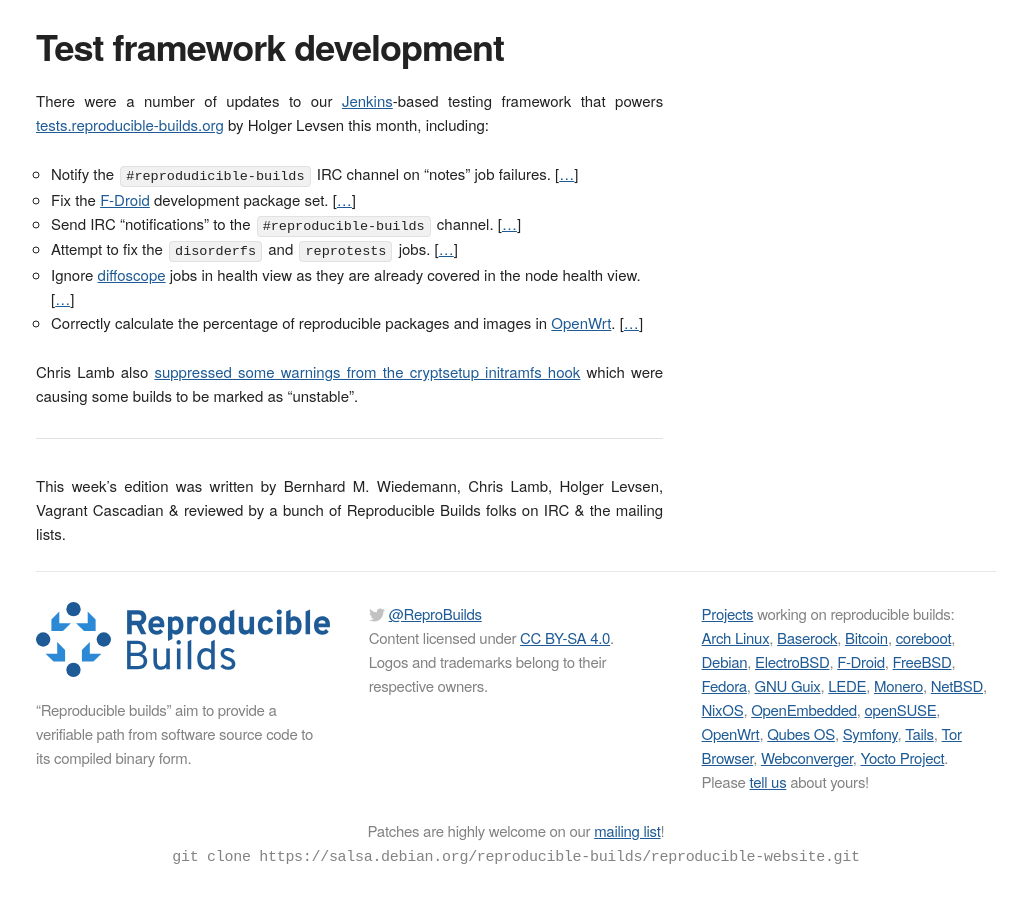
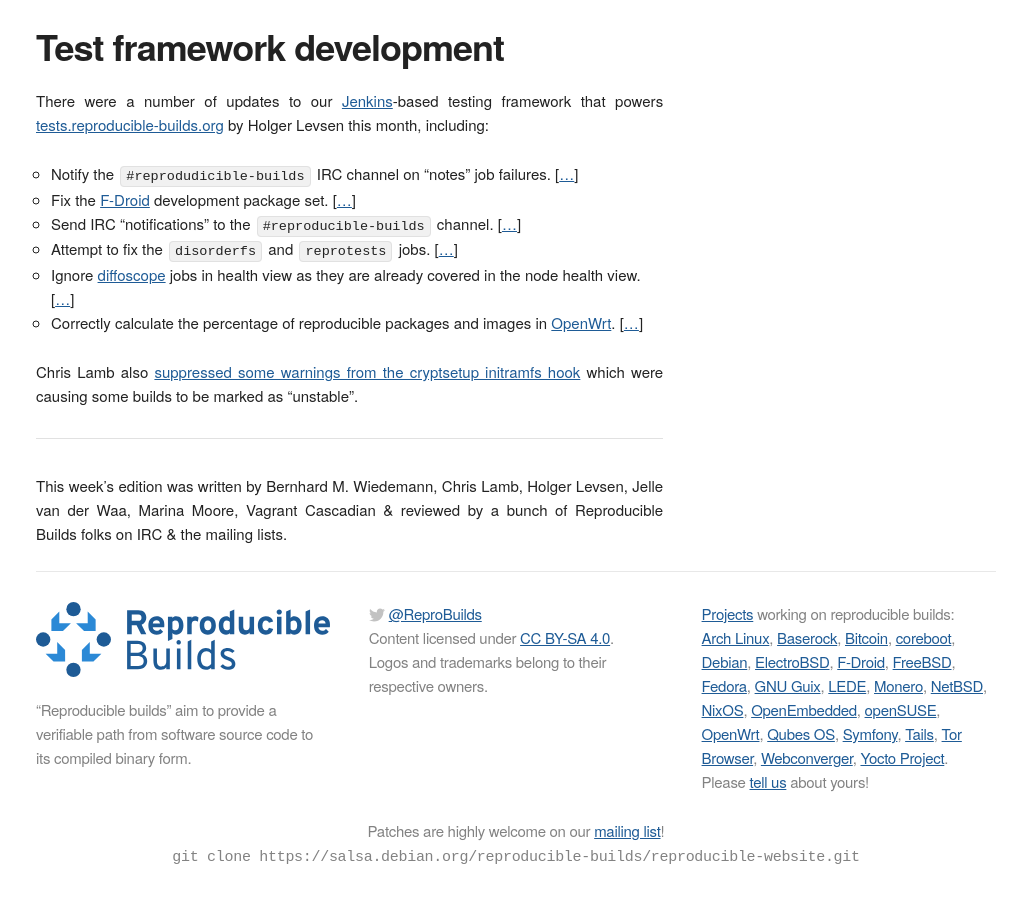
Before and after one commit to prototypefund/reproducible-website, a Jekyll site: the page built from _blog/posts/183.md, in a window 1280 px wide and 900 px high, scrolled down 3359 px. Shown: the whole window, without its empty margins (124-1141 px from the left). Built offline with Jekyll 4.4.1, drawn with Linux system fonts in a browser that asks for light colours; some web fonts are replaced.

Commit message:
Add Jelle and Marina to authors.

```diff
--- a/_blog/posts/183.md
+++ b/_blog/posts/183.md
@@ -124,4 +124,4 @@
 
 ---
 
-This week's edition was written by Bernhard M. Wiedemann, Chris Lamb, Holger Levsen, Vagrant Cascadian & reviewed by a bunch of Reproducible Builds folks on IRC & the mailing lists.
+This week's edition was written by Bernhard M. Wiedemann, Chris Lamb, Holger Levsen, Jelle van der Waa, Marina Moore, Vagrant Cascadian & reviewed by a bunch of Reproducible Builds folks on IRC & the mailing lists.
```
